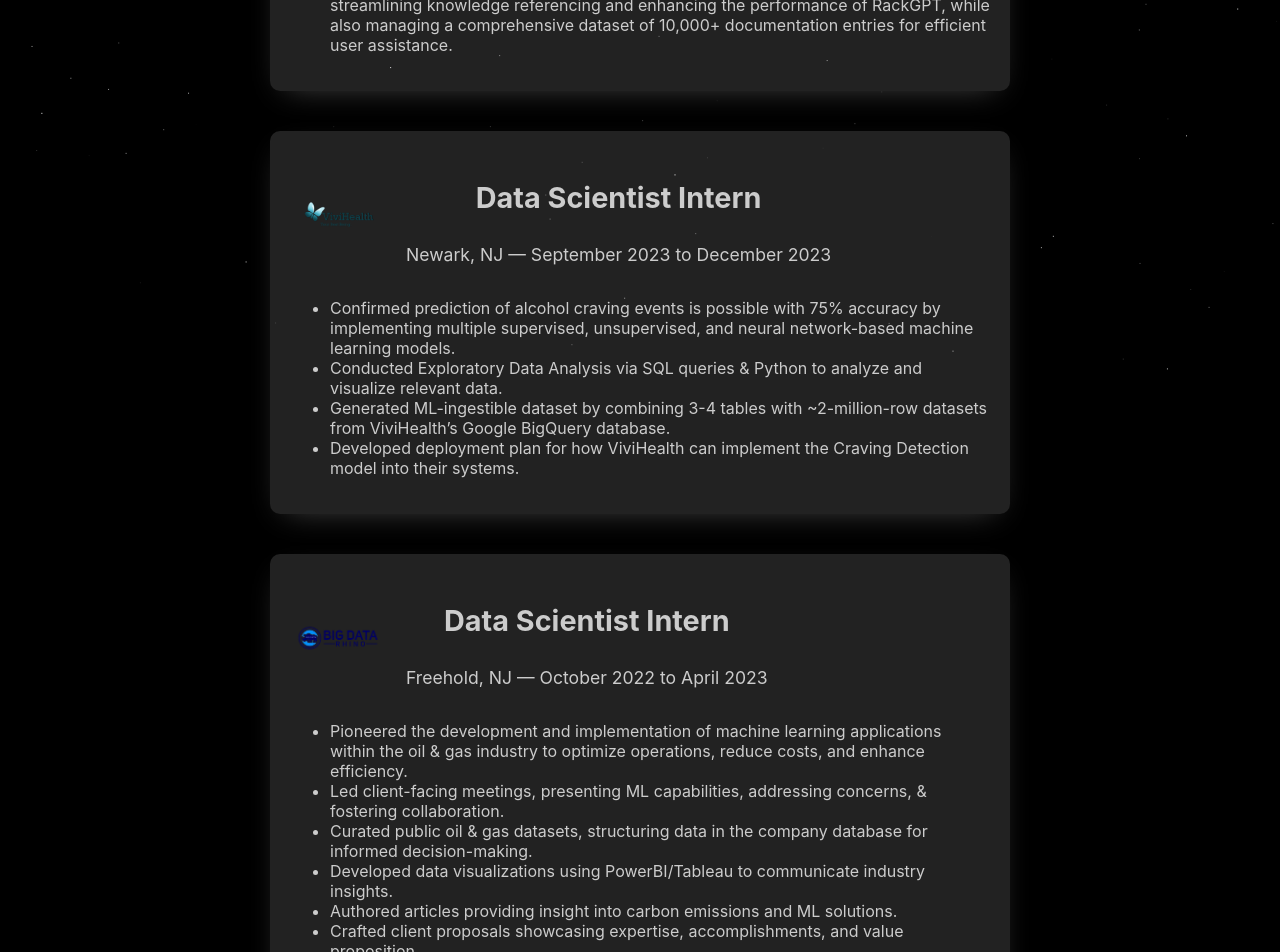
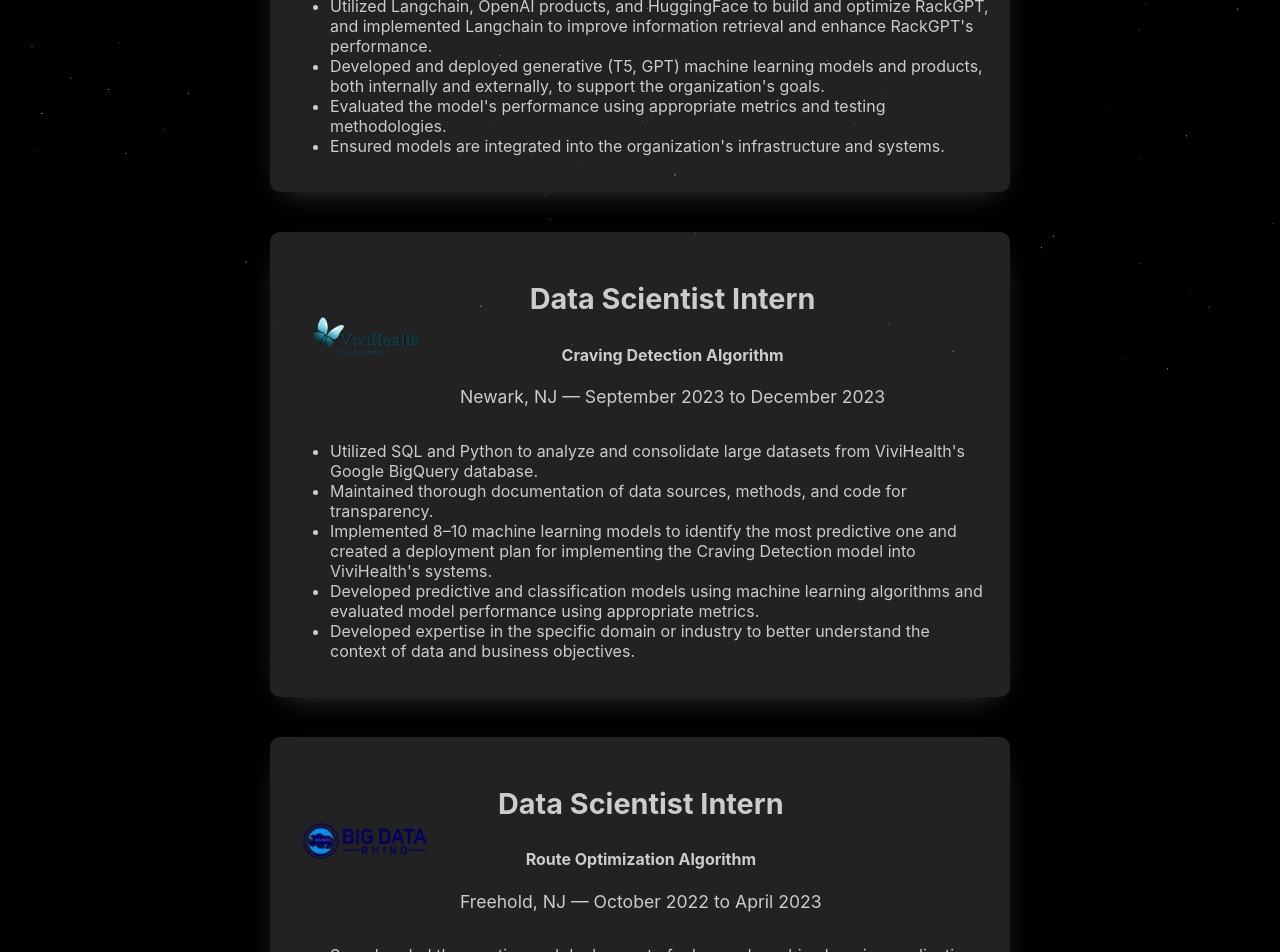
Before and after one commit to Asingh027/asingh027.github.io, a React (Create React App) app in the folder portfolio/: page /career in a window 1280 px wide. Shown: the part 420-1372 px from the top of the page. Built offline with nearby package versions, Linux system fonts and the light colour scheme.

Commit message:
Pushing article link for projects, Career description updates

```diff
--- a/portfolio/src/components/Career.jsx
+++ b/portfolio/src/components/Career.jsx
@@ -75,13 +75,13 @@ const PositionContainer = styled.div`
 const PositionHeader = styled.div`
   display: flex;
   align-items: center;
-  width: 100%;
+  width: auto;
   margin-bottom: 1rem;
 `;
 
 const PositionImage = styled.img`
   height: auto;
-  width: 96px; // Adjusted size as per your request
+  width: 150px;
   margin-right: 20px;
   border-radius: 10px;
 `;
@@ -90,6 +90,12 @@ const PositionTitle = styled.h3`
   font-size: 1.8em;
   color: #ccc;
 `;
+
+const PositionSubtitle = styled.h4`
+  font-size: 1em;
+  color: #ccc;
+`;
+
 
 const PositionDetails = styled.p`
   font-size: 1.1em;
@@ -135,6 +141,7 @@ function Career() {
               </a>
               <div>
                 <PositionTitle>{position.title}</PositionTitle>
+                <PositionSubtitle>{position.subheader}</PositionSubtitle>
                 <PositionDetails>
                   {position.location} — {position.duration}
                 </PositionDetails>
--- a/portfolio/src/components/Projects.jsx
+++ b/portfolio/src/components/Projects.jsx
@@ -1,5 +1,5 @@
 import React from 'react';
-import { FaGithub, FaMapMarkedAlt, FaComments } from 'react-icons/fa';
+import { FaGithub, FaMapMarkedAlt, FaComments, FaScroll } from 'react-icons/fa';
 import styled from 'styled-components';
 import { Link } from 'react-router-dom';
 import projects from '../projects.json';
@@ -30,6 +30,8 @@ const StyledLink = styled(Link)`
     }
 
     @media (max-width: 600px) {
+      position: sticky
+      top: 10px;
       margin: 0 10px;
     }
   }
@@ -113,6 +115,21 @@ const RepoLink = styled.a`
   }
 `;
 
+const ArticleLink = styled.a`
+  color: #fff;
+  text-decoration: none;
+  margin-top: 1rem;
+  display: inline-flex;
+  align-items: right;
+  svg {
+    margin-right: 0.5rem;
+  }
+  &:hover {
+    color: #ccc;
+  }
+`;
+
+
 const getIcon = (iconName) => {
   switch (iconName) {
     case "comments":
@@ -130,7 +147,7 @@ function Projects() {
       <Title>Projects</Title>
       {projects.map((project, index) => (
         <ProjectCard key={index}>
-          <ProjectTitle> {getIcon(project.icon)} {project.name}</ProjectTitle>
+          <ProjectTitle> {getIcon(project.icon)} {project.name} </ProjectTitle>
           <ProjectSkills>
             {project.skills.map((skill, skillIndex) => (
               <Skill key={skillIndex}>{skill}</Skill>
@@ -144,14 +161,16 @@ function Projects() {
           {project.repo_link ? (
             <RepoLink href={project.repo_link} target="_blank" rel="noopener noreferrer">
               <FaGithub size="1.5em" />
-              GitHub Repo
+              GitHub Repo - Take a look under the hood!
             </RepoLink>
           ) : (
             <RepoLink as="span">
               <FaGithub size="1.5em" />
-              GitHub Repo - Not Currently Available
+              GitHub Repo - Not Currently Available :(
             </RepoLink>
           )}
+          <br/>
+          <ArticleLink target = "_blank" href={project.article} rel="noopener noreferrer"><FaScroll size="1.5em" border = "20px"></FaScroll>Article Link - Find out more here!</ArticleLink>
         </ProjectCard>
       ))}
       <StyledLink to="/">← Back</StyledLink>
--- a/portfolio/src/positions.json
+++ b/portfolio/src/positions.json
@@ -2,40 +2,46 @@
   {
     "id": "RackN",
     "title": "AI/ML Intern",
+    "subheader": "Retrieval-Augmented Generative Chatbot",
     "link": "https://www.rackn.com",
     "location": "Freehold, NJ",
     "duration": "April 2023 to Present",
     "tasks": [
-        "Spearheaded the deployment of RackGPT, an AI-driven chatbot projected to result in a 20% reduction in customer support ticket submissions and a 15% increase in user productivity within the Digital Rebar UX platform, using Langchain, OpenAI products, and HuggingFace.",
-        "Assessed, selected, and implemented Langchain as the primary tech stack, streamlining knowledge referencing and enhancing the performance of RackGPT, while also managing a comprehensive dataset of 10,000+ documentation entries for efficient user assistance."
+      "Spearheaded the creation, launch, and management of RackGPT, an AI chatbot aiming to reduce customer support tickets by 20% and boost user productivity by 15% on the Digital Rebar UX platform.",
+      "Utilized Langchain, OpenAI products, and HuggingFace to build and optimize RackGPT, and implemented Langchain to improve information retrieval and enhance RackGPT's performance.",
+      "Developed and deployed generative (T5, GPT) machine learning models and products, both internally and externally, to support the organization's goals.",
+      "Evaluated the model's performance using appropriate metrics and testing methodologies.",
+      "Ensured models are integrated into the organization's infrastructure and systems."
     ]
   },
   {
     "id": "ViViHealth",
     "title": "Data Scientist Intern",
+    "subheader": "Craving Detection Algorithm",
     "link": "https://www.vivihealth.com",
     "location": "Newark, NJ",
     "duration": "September 2023 to December 2023",
     "tasks": [
-        "Confirmed prediction of alcohol craving events is possible with 75% accuracy by implementing multiple supervised, unsupervised, and neural network-based machine learning models.",
-        "Conducted Exploratory Data Analysis via SQL queries & Python to analyze and visualize relevant data.",
-        "Generated ML-ingestible dataset by combining 3-4 tables with ~2-million-row datasets from ViviHealth’s Google BigQuery database.",
-        "Developed deployment plan for how ViviHealth can implement the Craving Detection model into their systems."
+      "Utilized SQL and Python to analyze and consolidate large datasets from ViviHealth's Google BigQuery database.",
+      "Maintained thorough documentation of data sources, methods, and code for transparency.",
+      "Implemented 8–10 machine learning models to identify the most predictive one and created a deployment plan for implementing the Craving Detection model into ViviHealth's systems.",
+      "Developed predictive and classification models using machine learning algorithms and evaluated model performance using appropriate metrics.",
+      "Developed expertise in the specific domain or industry to better understand the context of data and business objectives."
     ]
   },
   {
     "id": "BigDataRhino",
     "title": "Data Scientist Intern",
+    "subheader": "Route Optimization Algorithm",
     "link": "https://bigdatarhino.com/en-us/home",
     "location": "Freehold, NJ",
     "duration": "October 2022 to April 2023",
     "tasks": [
-        "Pioneered the development and implementation of machine learning applications within the oil & gas industry to optimize operations, reduce costs, and enhance efficiency.",
-        "Led client-facing meetings, presenting ML capabilities, addressing concerns, & fostering collaboration.",
-        "Curated public oil & gas datasets, structuring data in the company database for informed decision-making.",
-        "Developed data visualizations using PowerBI/Tableau to communicate industry insights.",
-        "Authored articles providing insight into carbon emissions and ML solutions.",
-        "Crafted client proposals showcasing expertise, accomplishments, and value proposition."
+      "Spearheaded the creation and deployment of advanced machine learning applications in the oil and gas sector for operational optimization, cost reduction, and improved efficiency.",
+      "Directed client meetings to showcase machine learning expertise, resolve queries, and promote collaboration.",
+      "Produced impactful data visualizations with PowerBI and Tableau for industry insights and authored insightful articles on carbon emissions and ML solutions.",
+      "Cleaned and preprocessed data to ensure its quality, consistency, and suitability for analysis.",
+      "Interpreted and communicated the results of data analyses to both technical and non-technical audiences."
     ]
   }
 ]
--- a/portfolio/src/projects.json
+++ b/portfolio/src/projects.json
@@ -10,7 +10,8 @@
             "Demonstrated strong communication skills and professionalism by effectively documenting updates, goals, steps, and approach via GitLab."
         ],
         "repo_link": null,
-        "icon": "comments"
+        "icon": "comments",
+        "article": "https://rackn.com/2023/09/26/can-rackn-use-llms-to-improve-customer-experience/"
     },
     {
         "name": "Oil Transportation Route Optimization",
```
Lines whose indentation alone changed are shown as unchanged.
